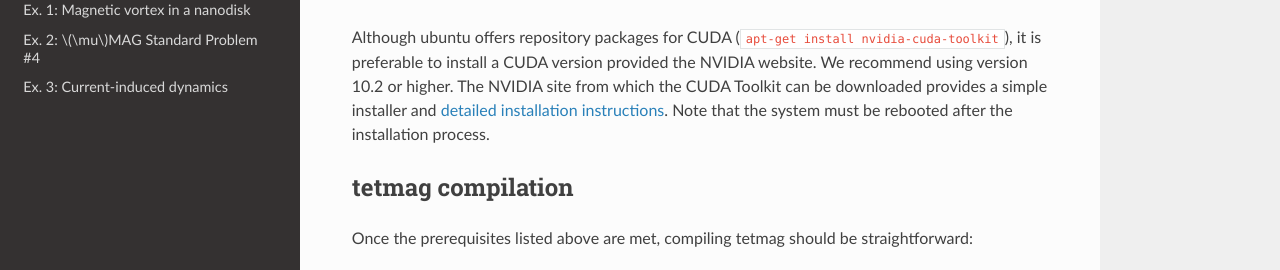
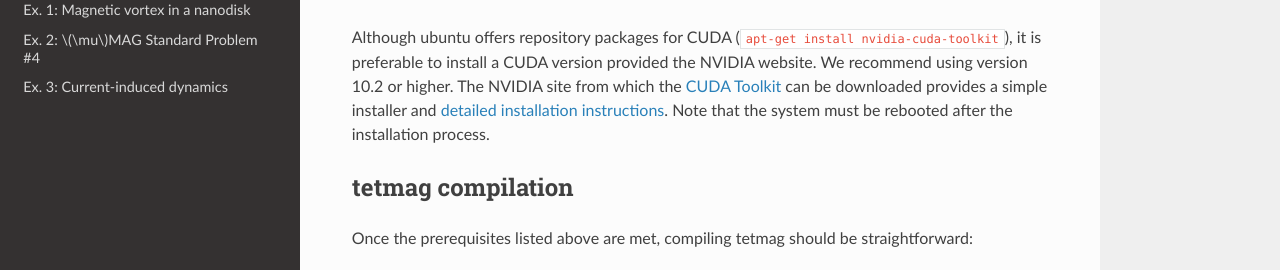
Before and after one commit to R-Hertel/tetmag, a Sphinx documentation site: the page built from doc/usage/installation.rst, in a window 1280 px wide and 900 px high, scrolled down 1879 px. Shown: the part 230-500 px from the top of the window. Built offline with Sphinx 7.4.7 and the Read the Docs theme 2.0.0, drawn with Linux system fonts in a browser that asks for light colours; part of the change alters nothing that is shown.

```diff
--- a/doc/usage/installation.rst
+++ b/doc/usage/installation.rst
@@ -68,8 +68,7 @@ CUDA
 Installing the `CUDA toolkit <https://developer.nvidia.com/cuda-downloads>`_ is optional, but recommended. The toolkit offers the possibility to accelerate the simulations by performing a large portion of the computations on the graphical processing unit (GPU) rather than on the CPU, which can result in significantly increased computation speeds, especially in the case of large-scale problems.
 For this feature, the system requires a CUDA-capable GPU, and the CUDA SDK must be installed. By deault, ``tetmag`` runs on the CPU. The GPU option is activated by adding an entry ``solver type = gpu`` in an input file, as discussed in the :ref:`examples <example1>` section.
 
-Although ubuntu offers repository packages for CUDA (:code:`apt-get install nvidia-cuda-toolkit`), it is preferable to install a CUDA version provided the NVIDIA website.
-We recommend using version 10.2 or higher. The NVIDIA site from which the CUDA Toolkit can be downloaded provides a simple installer and `detailed installation instructions <https://docs.nvidia.com/cuda/cuda-installation-guide-linux/index.html>`_. Note that the system must be rebooted after the installation process.
+Although ubuntu offers repository packages for CUDA (:code:`apt-get install nvidia-cuda-toolkit`), it is preferable to install a CUDA version provided the NVIDIA website. We recommend using version 10.2 or higher. The NVIDIA site from which the `CUDA Toolkit <https://developer.nvidia.com/cuda-downloads>`_ can be downloaded provides a simple installer and `detailed installation instructions <https://docs.nvidia.com/cuda/cuda-installation-guide-linux/index.html>`_. Note that the system must be rebooted after the installation process.
 
 tetmag compilation
 ------------------
```
